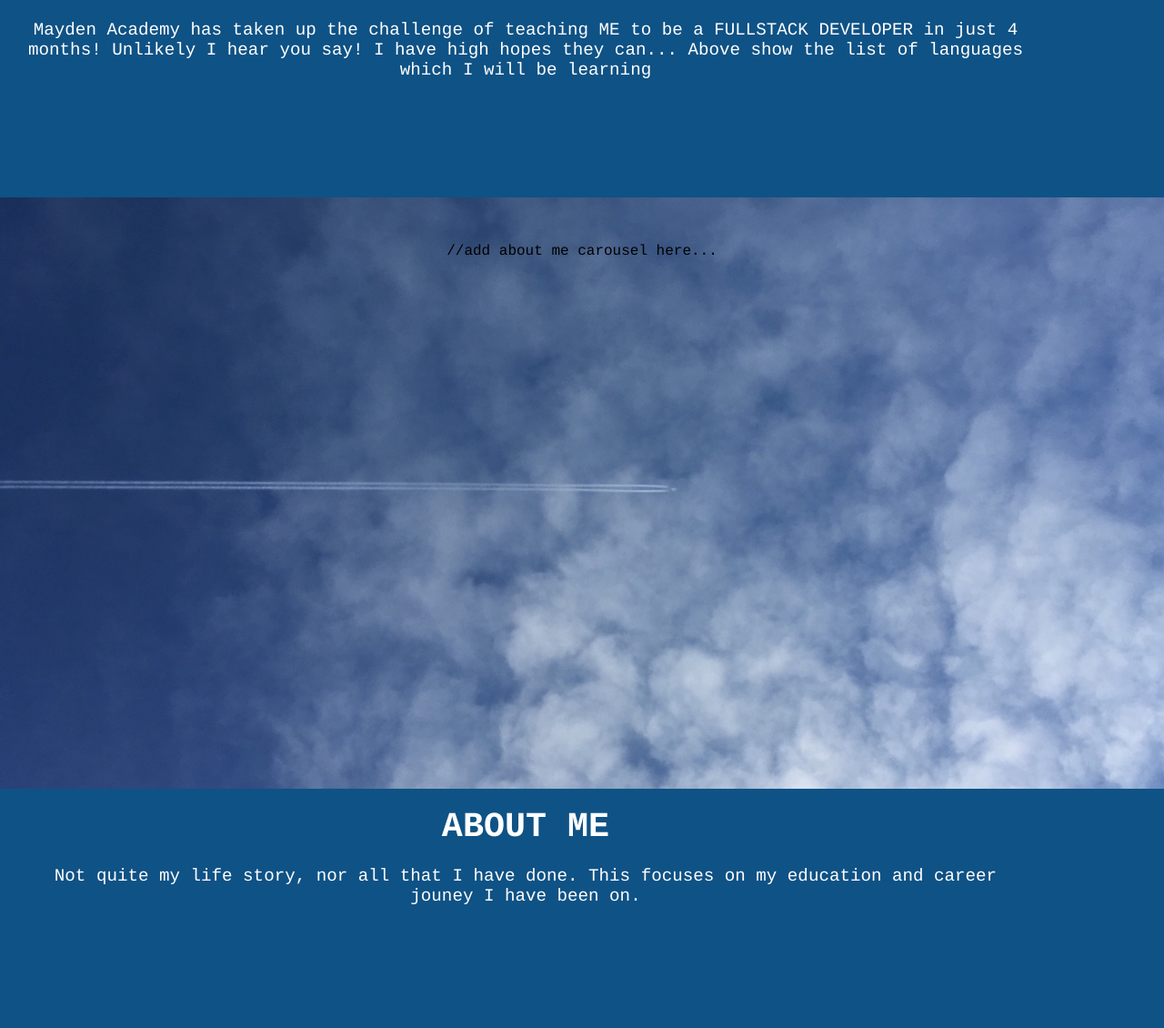
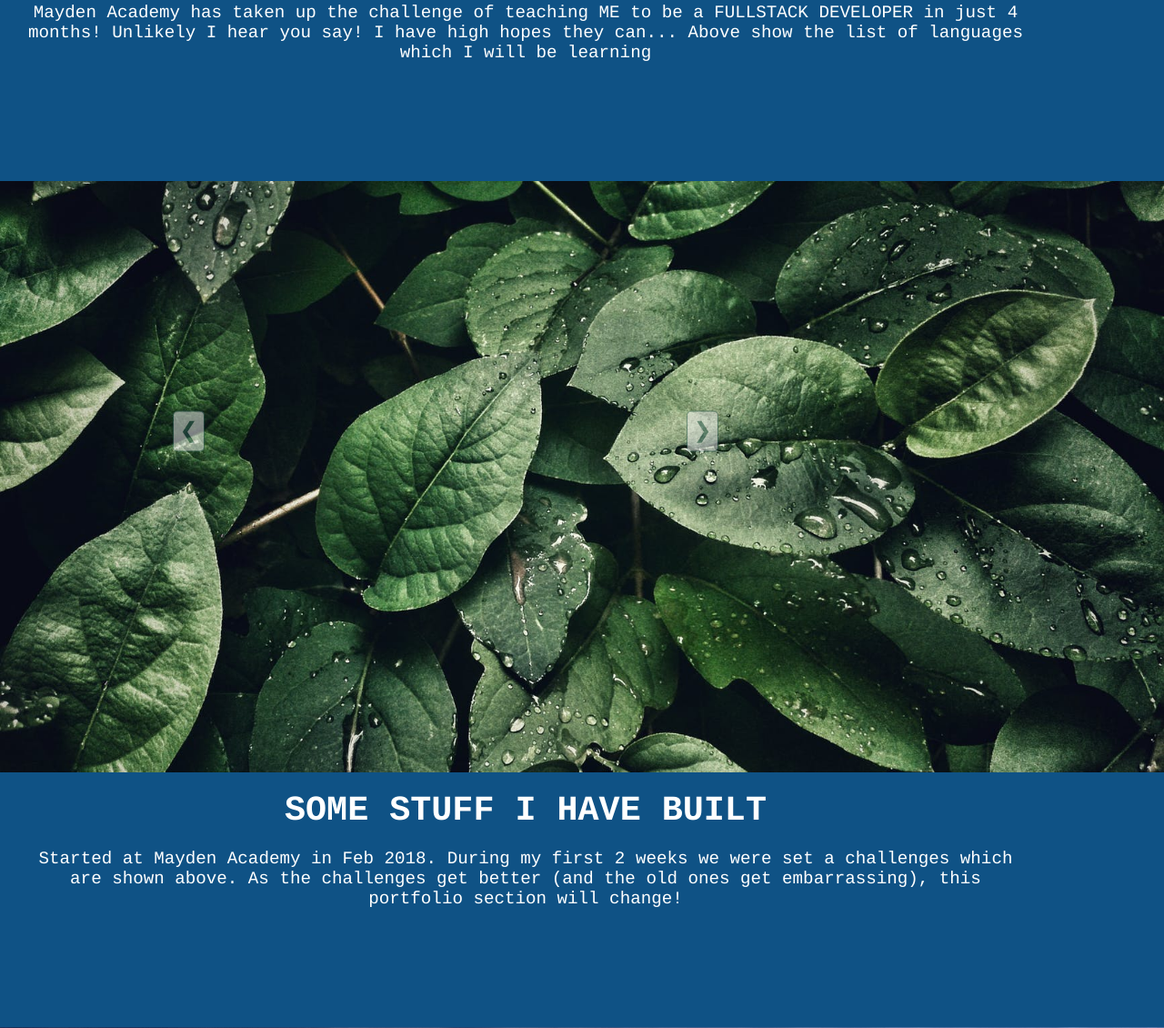
Before and after one commit to karimkefi/CMSPortfolio, a PHP site: page / in a window 1280 px wide. Shown: the part 911-2041 px from the top of the page at 91% size. Run offline with PHP 8.4, Linux system fonts and the light colour scheme; tables that the repository leaves empty hold one stand-in row (values such as "Sample post").

Commit message:
carousel added for Portfolio, but removed for about me

```diff
--- a/Index.php
+++ b/Index.php
@@ -8,7 +8,6 @@ require_once 'displayFunctions.php';
 $db = connectToDB();
 
 ?>
-
 
 <html lang="en">
 <head>
@@ -28,13 +27,13 @@ $db = connectToDB();
                 </a>
             </li>
             <li>
-                <a href="#aboutmeLocation">
-                    <img src="Img/icon/iconAboutMe-50.png" alt="Face Icon">
+                <a href="#portfolioLocation">
+                    <img src="Img/icon/iconProjects-45.png" alt="Folders Icon">
                 </a>
             </li>
             <li>
-                <a href="#portfolioLocation">
-                    <img src="Img/icon/iconProjects-45.png" alt="Folders Icon">
+                <a href="#aboutmeLocation">
+                    <img src="Img/icon/iconAboutMe-50.png" alt="Face Icon">
                 </a>
             </li>
             <li>
@@ -79,56 +78,42 @@ $db = connectToDB();
             Above show the list of languages which I will be learning</p>
     </section>
 </div>
-<div class="backgroundImage aboutmeImage" id="aboutmeLocation">
+
+
+<div class="backgroundImage portfolioImage" id="portfolioLocation">
     <section class="container">
+
 <!--        <div class="articleBox">-->
-<!--            --><?php //echo displayImgageAndText($db, 'Where I am from'); ?>
+<!--            --><?php //echo displayImgageAndText($db, 'JSGame'); ?>
 <!--        </div>-->
 <!--        <div class="articleBox">-->
-<!--            --><?php //echo displayImgageAndText($db, 'Where I am now'); ?>
+<!--            --><?php //echo displayImgageAndText($db, 'Pilot Webpage'); ?>
 <!--        </div>-->
 <!--        <div class="articleBox">-->
-<!--            --><?php //echo displayImgageAndText($db, 'Interests'); ?>
+<!--            --><?php //echo displayImgageAndText($db, 'Login Form'); ?>
 <!--        </div>-->
 
+        <div class="carousel">
+            <div id="carouselContainer" class="carouselContainer">
 
-        //add about me carousel here...
+                <?php echo displayCarouselImage($db, 'Portfolio'); ?>
 
+                <button class="arrow" id="leftArrow">&#10094</button>
+                <button class="arrow" id="rightArrow">&#10095</button>
 
+                <div class="dots">
+                    <?php echo displayCarouselDot($db, 'Portfolio'); ?>
+                </div>
+            </div>
 
-
-
-
-
-
-
-
-
-
-
+            <div class="captionContainer">
+                <?php echo displayCarouselCaption($db, 'Portfolio'); ?>
+            </div>
+        </div>
 
     </section>
 </div>
-<div>
-    <section class="breatherContainer breatherText">
-        <h1>ABOUT ME</h1>
-        <p>Not quite my life story, nor all that I have done. This
-            focuses on my education and career jouney I have been on.</p>
-    </section>
-</div>
-<div class="backgroundImage portfolioImage" id="portfolioLocation">
-    <section class="container">
-        <div class="articleBox">
-            <?php echo displayImgageAndText($db, 'JSGame'); ?>
-        </div>
-        <div class="articleBox">
-            <?php echo displayImgageAndText($db, 'Pilot Webpage'); ?>
-        </div>
-        <div class="articleBox">
-            <?php echo displayImgageAndText($db, 'Login Form'); ?>
-        </div>
-    </section>
-</div>
+
 <div>
     <section class="breatherContainer breatherText">
         <h1>SOME STUFF I HAVE BUILT</h1>
@@ -138,6 +123,51 @@ $db = connectToDB();
             portfolio section will change!</p>
     </section>
 </div>
+
+<div class="backgroundImage aboutmeImage" id="aboutmeLocation">
+    <section class="container">
+
+        <div class="articleBox">
+            <?php echo displayImgageAndText($db, 'Where I am from'); ?>
+        </div>
+        <div class="articleBox">
+            <?php echo displayImgageAndText($db, 'Where I am now'); ?>
+        </div>
+        <div class="articleBox">
+            <?php echo displayImgageAndText($db, 'Interests'); ?>
+        </div>
+
+        <!---->
+        <!--        <div class="carousel">-->
+        <!--            <div id="carouselContainer" class="carouselContainer">-->
+        <!---->
+        <!--                --><?php //echo displayCarouselImage($db, 'About'); ?>
+        <!---->
+        <!--                <button class="arrow" id="leftArrow">&#10094</button>-->
+        <!--                <button class="arrow" id="rightArrow">&#10095</button>-->
+        <!---->
+        <!--                <div class="dots">-->
+        <!--                    --><?php //echo displayCarouselDot($db, 'About'); ?>
+        <!--                </div>-->
+        <!--            </div>-->
+        <!---->
+        <!--            <div class="captionContainer">-->
+        <!--                --><?php //echo displayCarouselCaption($db, 'About'); ?>
+        <!--            </div>-->
+        <!--        </div>-->
+
+
+    </section>
+</div>
+
+<div>
+    <section class="breatherContainer breatherText">
+        <h1>ABOUT ME</h1>
+        <p>Not quite my life story, nor all that I have done. This
+            focuses on my education and career jouney I have been on.</p>
+    </section>
+</div>
+
 <footer class="footer" id="contactLocation">
     <ul class="container bottomContainer">
         <li class="footerBox footerIcon">
@@ -154,6 +184,7 @@ $db = connectToDB();
         </li>
     </ul>
 </footer>
+
 </body>
 
 <script src="js/carousel.js"></script>
--- /dev/null
+++ b/cmsLogout.php
@@ -0,0 +1,6 @@
+<?php
+
+session_start();
+unset($_SESSION);
+session_destroy();
+header("Location: adminLogin.php");
--- /dev/null
+++ b/css/carouselStyle.css
@@ -0,0 +1,228 @@
+* {
+    font-family: Courier;
+}
+
+.header{
+    width: 800px;
+    height: 100px;
+    text-align: center;
+    margin: 0 auto;
+    font-size: 2.5rem;
+}
+
+.carousel{
+    width: max-content;
+    height: max-content;
+    margin: 0 auto;
+    position: relative;
+    overflow: auto;
+}
+
+.carouselContainer {
+    width: 600px;
+    height: 400px;
+    margin: 25px;
+    position: relative;
+    overflow: hidden;
+    display: inline-block;
+    float: left;
+}
+
+.carouselContainer img {
+    width: 100%;
+    height: 100%;
+    position: absolute;
+}
+
+
+/* * * * * * * * CSS form Sliding images * * * * * * * * */
+
+.slideIN-RtoL{
+    display: inline-block;
+    width: auto;
+    height: auto;
+    animation-name: slideIN-RtoL;
+    animation-duration: 1000ms;
+    animation-timing-function: ease-in-out;
+    z-index: 5;
+}
+
+.slideOut-RtoL{
+    display: inline-block;
+    width: auto;
+    height: auto;
+    animation-name: slideOut-RtoL;
+    animation-duration: 1000ms;
+    animation-timing-function: ease-in-out;
+    z-index: 3;
+}
+
+.slideIN-LtoR {
+    display: inline-block;
+    width: auto;
+    height: auto;
+    animation-name: slideIN-LtoR;
+    animation-duration: 1000ms;
+    animation-timing-function: ease-in-out;
+    z-index: 5;
+}
+
+.slideOut-LtoR {
+    display: inline-block;
+    width: auto;
+    height: auto;
+    animation-name: slideOut-LtoR;
+    animation-duration: 1000ms;
+    animation-timing-function: ease-in-out;
+    z-index: 3;
+}
+
+.hidden{
+    display: none;
+}
+
+/* * * * * * * * CSS form Sliding images * * * * * * * * */
+
+.captionContainer {
+    width: 250px;
+    height: 400px;
+    margin: 25px;
+    position: relative;
+    display: inline-block;
+    float: left;
+}
+
+
+.imgCaption p {
+    font-size: 0.8rem;
+}
+
+.imgCaption {
+    position: relative;
+    margin: 0 auto;
+    background-color:rgba(211, 211, 211, 0.5);
+    height: 100%;
+    text-align: center;
+    border-radius: 5px;
+    overflow: hidden;
+    text-overflow: ellipsis;
+}
+
+.caption-In{
+    animation-name: caption-In;
+    animation-duration: 1000ms;
+    animation-timing-function: ease-in-out;
+    z-index: 5;
+}
+
+/* * * * * * * * CSS form Arrows * * * * * * * * */
+
+.arrow {
+    position: absolute;
+    top: 50%;
+    transform: translateY(-50%);
+    width: 35px;
+    height: 45px;
+    font-size: 1.5rem;
+    border: 1px solid #2d5c54;
+    border-radius: 5px;
+    opacity: 0.5;
+    color: #2d5c54;
+    z-index: 10;
+}
+
+#rightArrow {
+    position: relative;
+    float: right;
+}
+
+.arrow:hover {
+    cursor: pointer;
+    opacity: 0.5;
+}
+
+/* * * * * * * * CSS form Arrows * * * * * * * * */
+
+
+.dots {
+    position: absolute;
+    bottom: 10%;
+    width: 100%;
+    z-index: 15;
+    text-align: center;
+}
+
+.dot {
+    cursor: pointer;
+    height: 15px;
+    width: 15px;
+    margin: 0 2px;
+    background-color: #58bbad;
+    border-radius: 50%;
+    display: inline-block;
+    transition: background-color 0.6s ease;
+    border: 1px solid #2d5c54;
+}
+
+.active, .dot:hover {
+    background-color: #1c4b3b;
+}
+
+
+/* * * * * * * * Keyframes for Sliding images * * * * * * * * */
+
+@keyframes slideIN-RtoL {
+    0%      { transform: translateX(100%);  }
+    100%    { transform: translateX(0%);    }
+}
+
+@keyframes slideOut-RtoL {
+    0%      { transform: translateX(0%);    }
+    100%    { transform: translateX(-100%); }
+}
+
+@keyframes slideOut-LtoR {
+    0%      { transform: translateX(0%);    }
+    100%    { transform: translateX(100%);  }
+}
+
+@keyframes slideIN-LtoR {
+    0%      { transform: translateX(-100%); }
+    100%    { transform: translateX(0%);    }
+}
+
+
+/* * * * * * * * Keyframes for Image Caption * * * * * * * * */
+
+@keyframes caption-In {
+    0%      { opacity: 0; }
+    100%    { opacity: 1; }
+}
+
+
+/* * * * * * * * media queries * * * * * * * * */
+
+@media screen and (max-width: 1100px) {
+
+    .header{
+        width: 90vw;
+        height: 11.25vw;
+        font-size: 1.5rem;
+    }
+
+    .carouselContainer {
+        width: 90vw;
+        height: 50vw;
+    }
+
+    .captionContainer {
+        clear: both;
+        width: 90vw;
+        height: 200px;
+    }
+
+    .imgCaption p {
+        font-size: 0.7rem;
+    }
+
+}
--- a/css/style.css
+++ b/css/style.css
@@ -17,12 +17,12 @@ body {
     height: 650px;
     width: 85%;
     overflow: auto;
-    text-align: center;
+    /*text-align: center;*/
 }
 
 .topContainer {
     margin-top: 100px;
-    margin-right: 75px;
+    /*margin-right: 75px;*/
 }
 
 .bottomContainer {
@@ -112,7 +112,7 @@ nav {
 .sideNavList li:hover {
     cursor: pointer;
     background-color: #12AAFF;
-    height: 100px;
+    /*height: 100px;*/
 }
 
 .icon {
--- a/displayFunctions.php
+++ b/displayFunctions.php
@@ -1,7 +1,7 @@
 <?php
 
 require_once 'DbConnect.php';
-require_once 'getArticleImgDB.php';     //remove
+require_once 'getArticleImgDB.php';     //remove from this file as its being required when this file is being called.
 $db = connectToDB();
 
 function displayImgageAndText ($db, $selectTitle) {
@@ -49,7 +49,7 @@ function displayCarouselDot ($db, $selectSection) {
     $articlesArray = getAllArticlesFromDB($db, $selectSection);
 
     for ($i=1; $i<count($articlesArray)+1; $i++) {
-        $HTML .= "<span class=\"dot\" id=\"dot" . $i . "\" data-slideTo=\"" . $i . "\"></span>";
+        $HTML .= "<span class=\"dot\" id=\"dot" . $i . "\" data-slideto=\"" . $i . "\"></span>";
     }
 
     return $HTML;
@@ -57,7 +57,8 @@ function displayCarouselDot ($db, $selectSection) {
 
 
 /**
- *selects the articles from the DB based on Section requested to get the article titles and descriptions.
+ *Selects the articles from the DB based on Section requested to get the article titles and descriptions.
+ * The function checks to see if the request is for portfolio, in which case it will add gitHub and monitor icons.
  *
  *@param PDO $db Database PDO connection
  *@param string $selectSection This is the article section (About or Portfolio)
@@ -70,18 +71,13 @@ function displayCarouselCaption ($db, $selectSection) {
     $HTML = "";
     $i = 1;
 
-    if($selectSection == "Portfolio") {
-        $HTMLicons = "<img src=\"Img/iconGitHub-64.png\"><img src=\"Img/iconMonitor-64.png\">";
-    } else {
-        $HTMLicons = "";
-    }
-
     foreach ($articlesArray as $item) {
         $HTML .= "<div class=\"imgCaption hidden\" id=\"imgCaption" . $i . "\">" .
                 "<h3>" . $item['title'] ."</h3>" .
                 "<p>" . $item['articleText'] ."</p>" .
-                $HTMLicons .
-                "<div>";
+                "<img src=\"Img/iconGitHub-64.png\"><img src=\"Img/iconMonitor-64.png\">".
+                "</div>";
+
         $i++;
     }
 
@@ -89,7 +85,6 @@ function displayCarouselCaption ($db, $selectSection) {
 }
 
 
-var_dump(displayCarouselCaption($db, "Portfolio"));
-
+//var_dump(displayCarouselCaption($db, "Portfolio"));
 
 ?>
```
Also changed, not shown: js/carousel.js (added, +119 -0 lines).
